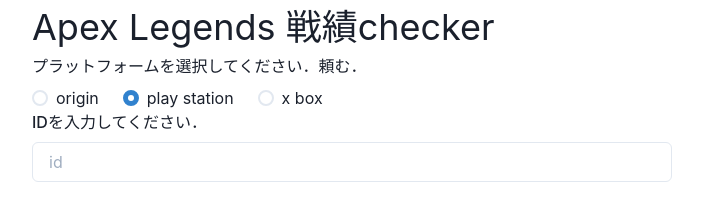
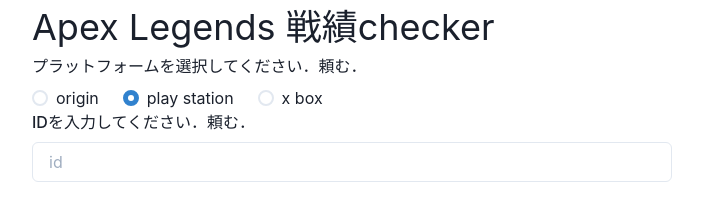
Before and after one commit to oNqNu/apex-recorder, a React (Create React App) app: page / in a window 1280 px wide. Shown: the top 200 px of the page, without its empty margins (288-991 px from the left). Built offline with nearby package versions, Linux system fonts and the light colour scheme.

Commit message:
がちのやつ

```diff
--- a/src/App.js
+++ b/src/App.js
@@ -27,7 +27,7 @@
                 <Radio value='xbl'>x box</Radio>
               </HStack>
             </RadioGroup>
-            <FormLabel htmlFor='id'>IDを入力してください．</FormLabel>
+            <FormLabel htmlFor='id'>IDを入力してください．頼む．</FormLabel>
             <Input id='id' placeholder='id' />
           </FormControl>
         </Container>
```
